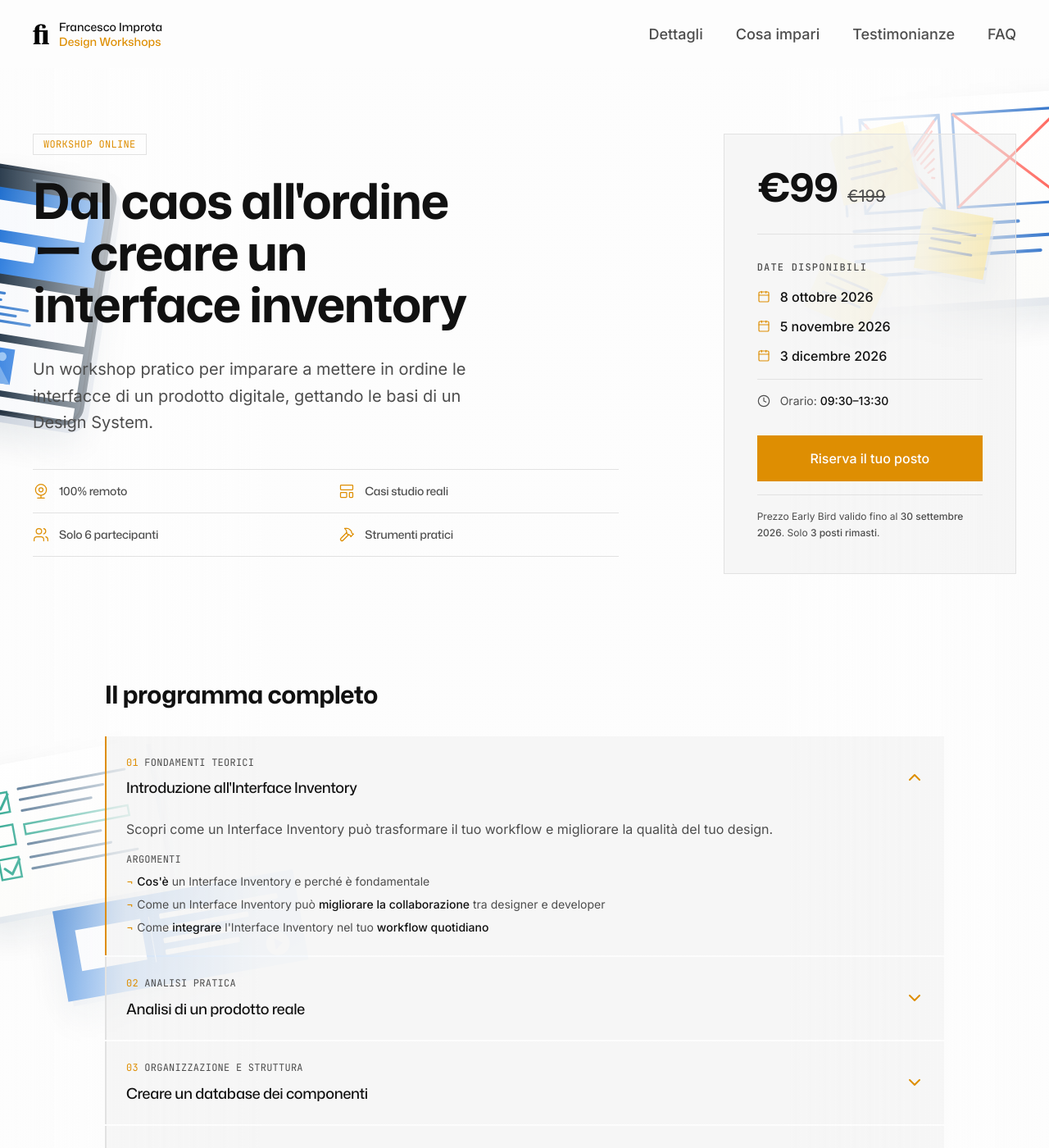
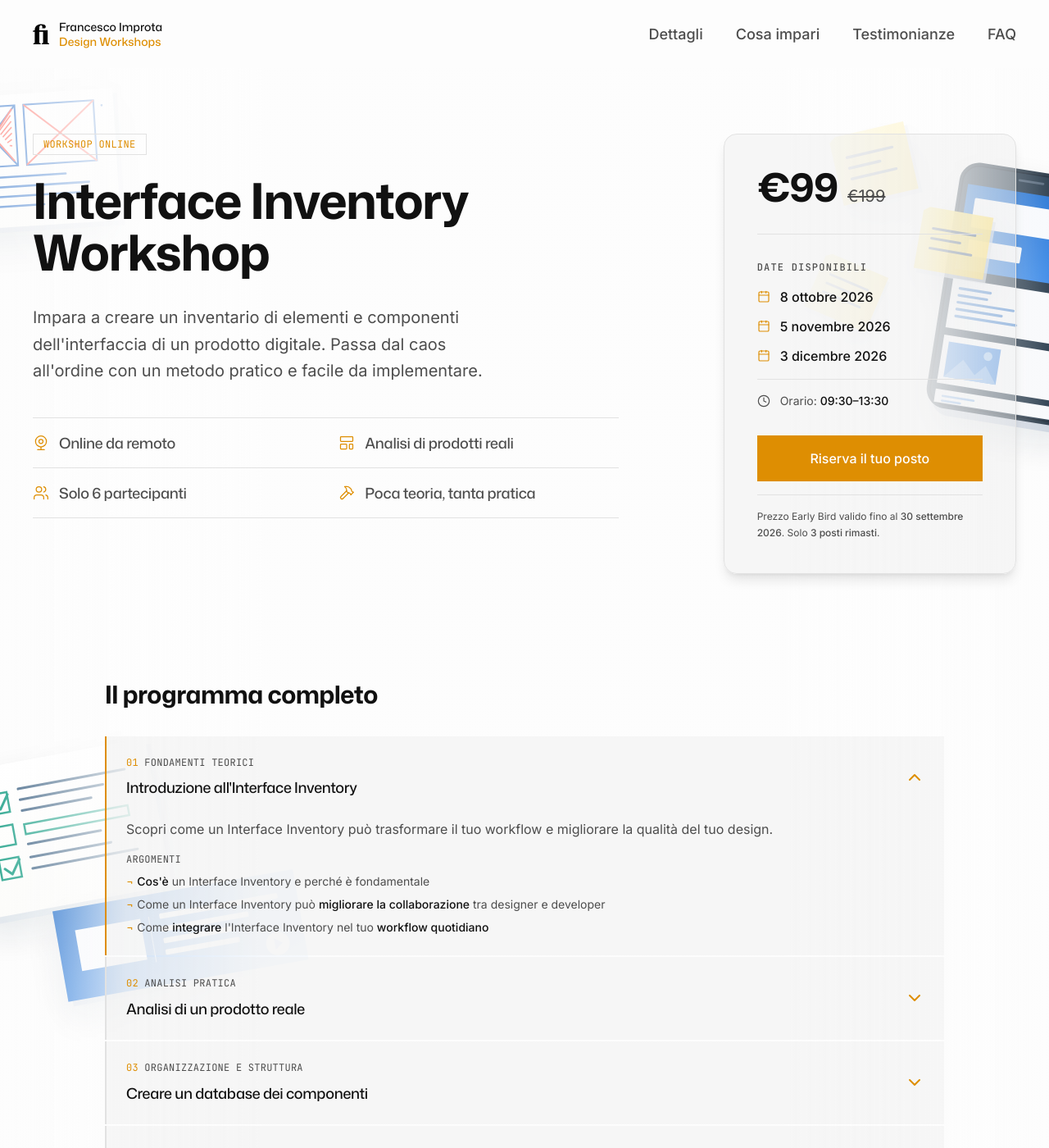
Before and after one commit to zetareticoli/fi, a Jekyll site: the page built from _workshops/interface-inventory/index.md, in a window 1280 px wide and 1400 px high. Shown: the whole window at 82% size. Built offline with Jekyll 4.4.1, drawn with Linux system fonts in a browser that asks for light colours; comment, search, counter and statistics services are not loaded.

Commit message:
feat: enhance page layout and payment link styling

```diff
--- a/_includes/payment-link.html
+++ b/_includes/payment-link.html
@@ -18,7 +18,7 @@
 url (override the checkout link for this block only).
 {%- endcomment -%}
 {%- assign offer = page.offer -%}
-<div class="flex h-full flex-col gap-8 border border-border p-6 text-left sm:p-8 lg:p-10 {{ include.bg | default: 'bg-secondary/40' }}">
+<div class="flex h-full flex-col gap-8 border border-border p-6 text-left sm:p-8 lg:p-10 rounded-2xl shadow-lg {{ include.bg | default: 'bg-secondary/40' }}">
   <div class="flex items-baseline gap-3 border-b border-border pb-8">
     <span class="font-heading text-4xl font-bold tracking-tight lg:text-5xl">{{ offer.price }}</span>
     {% if offer.price_full %}<span class="text-lg text-muted-foreground line-through lg:text-xl">{{ offer.price_full }}</span>{% endif %}
--- a/_workshops/interface-inventory/index.md
+++ b/_workshops/interface-inventory/index.md
@@ -1,7 +1,7 @@
 ---
 layout: workshop
-title: "Creare un Interface Inventory"
-summary: "Impara a creare un inventario degli elementi di un prodotto digitale per progettare un Design System."
+title: "Interface Inventory Workshop"
+summary: "Impara a creare un inventario di elementi e componenti dell'interfaccia di un prodotto digitale. Passa dal caos all'ordine con un metodo pratico e facile da implementare."
 lang: it
 og-image: workshops/interface-inventory/interface-inventory-og.png
 permalink: /workshops/interface-inventory/
@@ -97,16 +97,16 @@
 
   .inventory-art[data-art="phone"] {
     --art-width: clamp(180px, 18vw, 270px);
-    --art-opacity: 0.96;
+    /* --art-opacity: 0.96; */
     top: 7rem;
-    left: clamp(-8rem, -6vw, -4rem);
+    right: clamp(-8rem, -6vw, -4rem);
   }
 
   .inventory-art[data-art="wireframes"] {
-    --art-width: clamp(280px, 28vw, 420px);
-    --art-opacity: 0.94;
+    --art-width: clamp(180px, 18vw, 270px);
+    --art-opacity: 0.5;
     top: 1.5rem;
-    right: clamp(-9rem, -6vw, -4rem);
+    left: clamp(-9rem, -6vw, -4rem);
   }
 
   .inventory-art[data-art="note-one"] {
@@ -213,13 +214,13 @@
     .inventory-art[data-art="phone"] {
       --art-width: 190px;
       top: 14rem;
-      left: -8.5rem;
+      right: -8.5rem;
     }
 
     .inventory-art[data-art="wireframes"] {
       --art-width: 245px;
       top: 1rem;
-      right: -10rem;
+      left: -10rem;
     }
 
     .inventory-art[data-art="note-one"] {
@@ -266,6 +266,33 @@
       opacity: var(--art-opacity, 0.92);
       transform: none;
       transition: none;
+    }
+  }
+
+  .benefit-band + .benefit-band {
+    margin-top: 3rem;
+    padding-top: 3rem;
+    border-top: 0.5px solid hsl(var(--border));
+  }
+
+  .benefit-band-visual {
+    width: 100%;
+  }
+
+  .benefit-band-visual img {
+    width: min(100%, 22rem);
+    height: auto;
+    filter: drop-shadow(0 18px 22px rgb(24 48 72 / 0.12));
+  }
+
+  @media (min-width: 768px) {
+    .benefit-band + .benefit-band {
+      margin-top: 4rem;
+      padding-top: 4rem;
+    }
+
+    .benefit-band-visual img {
+      width: min(100%, 26rem);
     }
   }
 </style>
@@ -286,53 +313,53 @@
 <!-- Hero Section -->
 <section class="hero px-6 lg:px-10 pt-12 lg:pt-20 pb-12 lg:pb-16">
   <div class="mx-auto max-w-7xl">
-    <div class="grid gap-12 lg:grid-cols-3 lg:gap-12 xl:gap-16">
-      <div class="flex flex-col items-start lg:col-span-2 lg:pr-8 xl:pr-16">
+    <div class="grid gap-12 md:grid-cols-6 lg:gap-12 xl:gap-16">
+      <div class="flex flex-col items-start md:col-span-3 lg:col-span-4 lg:pr-8 xl:pr-16">
         <span class="mb-6 inline-flex items-center border border-border px-3 py-1 font-mono text-xs uppercase tracking-wide text-accent">Workshop Online</span>
-        <h1 class="max-w-xl font-heading text-4xl font-bold leading-[1.05] tracking-tight sm:text-5xl lg:text-6xl">Dal caos all'ordine ー creare un interface inventory</h1>
-        <p class="mt-8 max-w-xl text-lg leading-relaxed text-muted-foreground lg:text-xl">Un workshop pratico per imparare a mettere in ordine le interfacce di un prodotto digitale, gettando le basi di un Design System.</p>
+        <h1 class="max-w-xl font-heading text-4xl font-bold leading-[1.05] tracking-tight sm:text-5xl lg:text-6xl">{{page.title}}</h1>
+        <p class="mt-8 max-w-xl text-lg leading-relaxed text-muted-foreground lg:text-xl">{{page.summary}}</p>
 
         <div class="mt-10 grid w-full grid-cols-1 border-t border-border sm:grid-cols-2">
-      <div class="flex items-center gap-3 border-b border-border py-4 sm:pr-4">
-        <svg xmlns="http://www.w3.org/2000/svg"
-          width="20" height="20" viewBox="0 0 24 24" fill="none" stroke="currentColor" stroke-width="1.5"
-          stroke-linecap="round" stroke-linejoin="round" class="shrink-0 text-accent" aria-hidden="true">
-          <circle cx="12" cy="10" r="8" />
-          <circle cx="12" cy="10" r="3" />
-          <path d="M7 22h10" />
-          <path d="M12 22v-4" />
-        </svg>
-        <h3 class="text-sm font-medium text-muted-foreground">100% remoto</h3>
-      </div>
-      <div class="flex items-center gap-3 border-b border-border py-4 sm:pl-4">
-        <svg xmlns="http://www.w3.org/2000/svg"
-          width="20" height="20" viewBox="0 0 24 24" fill="none" stroke="currentColor" stroke-width="1.5"
-          stroke-linecap="round" stroke-linejoin="round" class="shrink-0 text-accent" aria-hidden="true">
-          <rect width="18" height="7" x="3" y="3" rx="1" />
-          <rect width="9" height="7" x="3" y="14" rx="1" />
-          <rect width="5" height="7" x="16" y="14" rx="1" />
-        </svg>
-        <h3 class="text-sm font-medium text-muted-foreground">Casi studio reali</h3>
-      </div>
-      <div class="flex items-center gap-3 border-b border-border py-4 sm:pr-4">
-        <svg xmlns="http://www.w3.org/2000/svg" width="20" height="20" viewBox="0 0 24 24" fill="none" stroke="currentColor" stroke-width="1.5" stroke-linecap="round" stroke-linejoin="round" class="shrink-0 text-accent" aria-hidden="true"><path d="M16 21v-2a4 4 0 0 0-4-4H6a4 4 0 0 0-4 4v2"/><path d="M16 3.128a4 4 0 0 1 0 7.744"/><path d="M22 21v-2a4 4 0 0 0-3-3.87"/><circle cx="9" cy="7" r="4"/></svg>
-        <h3 class="text-sm font-medium text-muted-foreground">Solo 6 partecipanti</h3>
-      </div>
-      <div class="flex items-center gap-3 border-b border-border py-4 sm:pl-4">
-        <svg xmlns="http://www.w3.org/2000/svg"
-          width="20" height="20" viewBox="0 0 24 24" fill="none" stroke="currentColor" stroke-width="1.5"
-          stroke-linecap="round" stroke-linejoin="round" class="shrink-0 text-accent" aria-hidden="true">
-          <path d="m15 12-8.373 8.373a1 1 0 1 1-3-3L12 9" />
-          <path d="m18 15 4-4" />
-          <path
-            d="m21.5 11.5-1.914-1.914A2 2 0 0 1 19 8.172V7l-2.26-2.26a6 6 0 0 0-4.202-1.756L9 2.96l.92.82A6.18 6.18 0 0 1 12 8.4V10l2 2h1.172a2 2 0 0 1 1.414.586L18.5 14.5" />
-        </svg>
-        <h3 class="text-sm font-medium text-muted-foreground">Strumenti pratici</h3>
+        <div class="flex items-center gap-3 border-b border-border py-4 sm:pr-4">
+          <svg xmlns="http://www.w3.org/2000/svg"
+            width="20" height="20" viewBox="0 0 24 24" fill="none" stroke="currentColor" stroke-width="1.5"
+            stroke-linecap="round" stroke-linejoin="round" class="shrink-0 text-accent" aria-hidden="true">
+            <circle cx="12" cy="10" r="8" />
+            <circle cx="12" cy="10" r="3" />
+            <path d="M7 22h10" />
+            <path d="M12 22v-4" />
+          </svg>
+          <h3 class="text-lg font-medium text-muted-foreground">Online da remoto</h3>
+        </div>
+        <div class="flex items-center gap-3 border-b border-border py-4 sm:pl-4">
+          <svg xmlns="http://www.w3.org/2000/svg"
+            width="20" height="20" viewBox="0 0 24 24" fill="none" stroke="currentColor" stroke-width="1.5"
+            stroke-linecap="round" stroke-linejoin="round" class="shrink-0 text-accent" aria-hidden="true">
+            <rect width="18" height="7" x="3" y="3" rx="1" />
+            <rect width="9" height="7" x="3" y="14" rx="1" />
+            <rect width="5" height="7" x="16" y="14" rx="1" />
+          </svg>
+          <h3 class="text-lg font-medium text-muted-foreground">Analisi di prodotti reali</h3>
+        </div>
+        <div class="flex items-center gap-3 border-b border-border py-4 sm:pr-4">
+          <svg xmlns="http://www.w3.org/2000/svg" width="20" height="20" viewBox="0 0 24 24" fill="none" stroke="currentColor" stroke-width="1.5" stroke-linecap="round" stroke-linejoin="round" class="shrink-0 text-accent" aria-hidden="true"><path d="M16 21v-2a4 4 0 0 0-4-4H6a4 4 0 0 0-4 4v2"/><path d="M16 3.128a4 4 0 0 1 0 7.744"/><path d="M22 21v-2a4 4 0 0 0-3-3.87"/><circle cx="9" cy="7" r="4"/></svg>
+          <h3 class="text-lg font-medium text-muted-foreground">Solo 6 partecipanti</h3>
+        </div>
+        <div class="flex items-center gap-3 border-b border-border py-4 sm:pl-4">
+          <svg xmlns="http://www.w3.org/2000/svg"
+            width="20" height="20" viewBox="0 0 24 24" fill="none" stroke="currentColor" stroke-width="1.5"
+            stroke-linecap="round" stroke-linejoin="round" class="shrink-0 text-accent" aria-hidden="true">
+            <path d="m15 12-8.373 8.373a1 1 0 1 1-3-3L12 9" />
+            <path d="m18 15 4-4" />
+            <path
+              d="m21.5 11.5-1.914-1.914A2 2 0 0 1 19 8.172V7l-2.26-2.26a6 6 0 0 0-4.202-1.756L9 2.96l.92.82A6.18 6.18 0 0 1 12 8.4V10l2 2h1.172a2 2 0 0 1 1.414.586L18.5 14.5" />
+          </svg>
+          <h3 class="text-lg font-medium text-muted-foreground">Poca teoria, tanta pratica</h3>
+          </div>
         </div>
       </div>
-      </div>
 
-      <div>
+      <div class="md:col-span-3 lg:col-span-2">
         {% include payment-link.html note=true %}
       </div>
     </div>
@@ -473,36 +500,56 @@
 <!-- Benefits Section -->
 <section class="scroll-mt-32 lg:scroll-mt-24 bg-card-foreground px-6 lg:px-10 py-12 lg:py-20" id="learn">
   <div class="mx-auto max-w-5xl">
-    <h2 class="font-heading text-2xl sm:text-3xl font-bold leading-tight text-center mb-12">Alla fine del workshop saprai...</h2>
-    <div class="grid grid-cols-1 md:grid-cols-2 gap-8 lg:gap-12">
-      <div class="flex flex-row gap-4">
-        <span class="font-heading text-xl font-semibold text-accent" aria-hidden="true">¬</span>
-        <div>
-          <h3 class="font-heading text-lg font-medium mb-2">Analizzare lo stato dell’arte di un prodotto digitale</h3>
-          <p class="text-base text-muted-foreground leading-relaxed">Imparerai a raccogliere e catalogare in modo sistematico tutti gli elementi di un’interfaccia esistente.</p>
+    <h2 class="font-heading text-2xl sm:text-3xl font-bold leading-tight text-center mb-12 lg:mb-16">Alla fine del workshop saprai...</h2>
+    <div class="flex flex-col">
+      <article class="benefit-band flex flex-col items-center gap-8 md:flex-row lg:gap-16">
+        <div class="flex w-full flex-1 flex-row gap-4">
+          <span class="font-heading text-xl font-semibold text-accent" aria-hidden="true">¬</span>
+          <div>
+            <h3 class="font-heading text-lg font-medium mb-2">Analizzare lo stato dell’arte di un prodotto digitale</h3>
+            <p class="text-base text-muted-foreground leading-relaxed">Imparerai a raccogliere e catalogare in modo sistematico tutti gli elementi di un’interfaccia esistente.</p>
+          </div>
         </div>
-      </div>
-      <div class="flex flex-row gap-4">
-        <span class="font-heading text-xl font-semibold text-accent" aria-hidden="true">¬</span>
-        <div>
-          <h3 class="font-heading text-lg font-medium mb-2">Organizzare i componenti in categorie utili</h3>
-          <p class="text-base text-muted-foreground leading-relaxed">Costruirai un inventario strutturato, suddividendo gli elementi per tipologia e importanza, così da facilitare il riuso.</p>
+        <div class="benefit-band-visual flex flex-1 justify-center">
+          <img src="/img/workshops/interface-inventory/tablet-bottom-right.svg" alt="Tablet con schermate di un prodotto digitale da analizzare" width="477" height="364" loading="lazy" decoding="async">
         </div>
-      </div>
-      <div class="flex flex-row gap-4">
-        <span class="font-heading text-xl font-semibold text-accent" aria-hidden="true">¬</span>
-        <div>
-          <h3 class="font-heading text-lg font-medium mb-2">Definire priorità e interventi chiave</h3>
-          <p class="text-base text-muted-foreground leading-relaxed">Saprai identificare incoerenze, duplicati e opportunità di standardizzazione per migliorare la collaborazione tra team.</p>
+      </article>
+      <article class="benefit-band flex flex-col items-center gap-8 md:flex-row-reverse lg:gap-16">
+        <div class="flex w-full flex-1 flex-row gap-4">
+          <span class="font-heading text-xl font-semibold text-accent" aria-hidden="true">¬</span>
+          <div>
+            <h3 class="font-heading text-lg font-medium mb-2">Organizzare i componenti in categorie utili</h3>
+            <p class="text-base text-muted-foreground leading-relaxed">Costruirai un inventario strutturato, suddividendo gli elementi per tipologia e importanza, così da facilitare il riuso.</p>
+          </div>
         </div>
-      </div>
-      <div class="flex flex-row gap-4">
-        <span class="font-heading text-xl font-semibold text-accent" aria-hidden="true">¬</span>
-        <div>
-          <h3 class="font-heading text-lg font-medium mb-3">Allineare il team e ottimizzare i processi</h3>
-          <p class="text-base text-muted-foreground leading-relaxed">Designer, developer e PM parleranno finalmente la stessa lingua, grazie a una base condivisa e visibile del sistema esistente.</p>
+        <div class="benefit-band-visual flex flex-1 justify-center">
+          <img src="/img/workshops/interface-inventory/checklist-paper-bottom-left.svg" alt="Lista di controllo per catalogare i componenti di interfaccia" width="240" height="206" loading="lazy" decoding="async">
         </div>
-      </div>
+      </article>
+      <article class="benefit-band flex flex-col items-center gap-8 md:flex-row lg:gap-16">
+        <div class="flex w-full flex-1 flex-row gap-4">
+          <span class="font-heading text-xl font-semibold text-accent" aria-hidden="true">¬</span>
+          <div>
+            <h3 class="font-heading text-lg font-medium mb-2">Definire priorità e interventi chiave</h3>
+            <p class="text-base text-muted-foreground leading-relaxed">Saprai identificare incoerenze, duplicati e opportunità di standardizzazione per migliorare la collaborazione tra team.</p>
+          </div>
+        </div>
+        <div class="benefit-band-visual flex flex-1 justify-center">
+          <img src="/img/workshops/interface-inventory/paper-wireframes-upper-right.svg" alt="Wireframe annotati per individuare incoerenze e priorità" width="345" height="272" loading="lazy" decoding="async">
+        </div>
+      </article>
+      <article class="benefit-band flex flex-col items-center gap-8 md:flex-row-reverse lg:gap-16">
+        <div class="flex w-full flex-1 flex-row gap-4">
+          <span class="font-heading text-xl font-semibold text-accent" aria-hidden="true">¬</span>
+          <div>
+            <h3 class="font-heading text-lg font-medium mb-2">Allineare il team e ottimizzare i processi</h3>
+            <p class="text-base text-muted-foreground leading-relaxed">Designer, developer e PM parleranno finalmente la stessa lingua, grazie a una base condivisa e visibile del sistema esistente.</p>
+          </div>
+        </div>
+        <div class="benefit-band-visual flex flex-1 justify-center">
+          <img src="/img/workshops/interface-inventory/profile-strip-bottom.svg" alt="Scheda profilo che rappresenta l’allineamento del team" width="393" height="215" loading="lazy" decoding="async">
+        </div>
+      </article>
     </div>
   </div>
 </section>
--- a/css/tw-compiled.css
+++ b/css/tw-compiled.css
@@ -52,6 +52,7 @@
     --leading-normal: 1.5;
     --leading-relaxed: 1.625;
     --radius-xs: 0.125rem;
+    --radius-2xl: 1rem;
     --ease-out: cubic-bezier(0, 0, 0.2, 1);
     --ease-in-out: cubic-bezier(0.4, 0, 0.2, 1);
     --animate-bounce: bounce 1s infinite;
@@ -1275,6 +1276,9 @@
   .rounded {
     border-radius: var(--radius);
   }
+  .rounded-2xl {
+    border-radius: var(--radius-2xl);
+  }
   .rounded-full {
     border-radius: calc(infinity * 1px);
   }
@@ -2006,6 +2010,16 @@
       grid-column: span 2 / span 2;
     }
   }
+  .md\:col-span-3 {
+    @media (width >= 48rem) {
+      grid-column: span 3 / span 3;
+    }
+  }
+  .md\:col-span-4 {
+    @media (width >= 48rem) {
+      grid-column: span 4 / span 4;
+    }
+  }
   .md\:col-span-6 {
     @media (width >= 48rem) {
       grid-column: span 6 / span 6;
@@ -2036,11 +2050,26 @@
       grid-template-columns: repeat(2, minmax(0, 1fr));
     }
   }
+  .md\:grid-cols-4 {
+    @media (width >= 48rem) {
+      grid-template-columns: repeat(4, minmax(0, 1fr));
+    }
+  }
+  .md\:grid-cols-6 {
+    @media (width >= 48rem) {
+      grid-template-columns: repeat(6, minmax(0, 1fr));
+    }
+  }
   .md\:flex-row {
     @media (width >= 48rem) {
       flex-direction: row;
     }
   }
+  .md\:flex-row-reverse {
+    @media (width >= 48rem) {
+      flex-direction: row-reverse;
+    }
+  }
   .lg\:col-span-1 {
     @media (width >= 64rem) {
       grid-column: span 1 / span 1;
@@ -2051,6 +2080,11 @@
       grid-column: span 2 / span 2;
     }
   }
+  .lg\:col-span-3 {
+    @media (width >= 64rem) {
+      grid-column: span 3 / span 3;
+    }
+  }
   .lg\:col-span-4 {
     @media (width >= 64rem) {
       grid-column: span 4 / span 4;
@@ -2094,6 +2128,11 @@
   .lg\:mt-24 {
     @media (width >= 64rem) {
       margin-top: calc(var(--spacing) * 24);
+    }
+  }
+  .lg\:mb-16 {
+    @media (width >= 64rem) {
+      margin-bottom: calc(var(--spacing) * 16);
     }
   }
   .lg\:ml-48 {
```
Also changed, not shown: other parts of _workshops/interface-inventory/index.md (+5 -5 lines).
